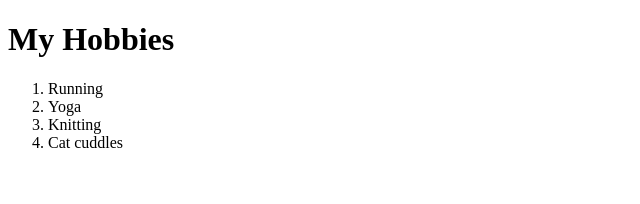
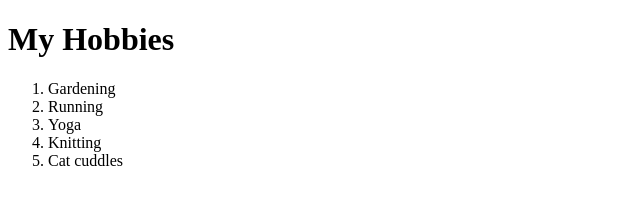
Before and after one commit to sannapow/resume, a plain HTML site: page public/hobbies.html in a window 1280 px wide. Shown: the whole page, without its empty margins (0-640 px from the left). Drawn offline with Linux system fonts and the light colour scheme.

Commit message:
Update hobbies.html

```diff
--- a/public/hobbies.html
+++ b/public/hobbies.html
@@ -8,6 +8,7 @@
     <body>
         <h1>My Hobbies</h1>
         <ol>
+            <li>Gardening</li>
             <li>Running</li>
             <li>Yoga</li>
             <li>Knitting</li>
```
